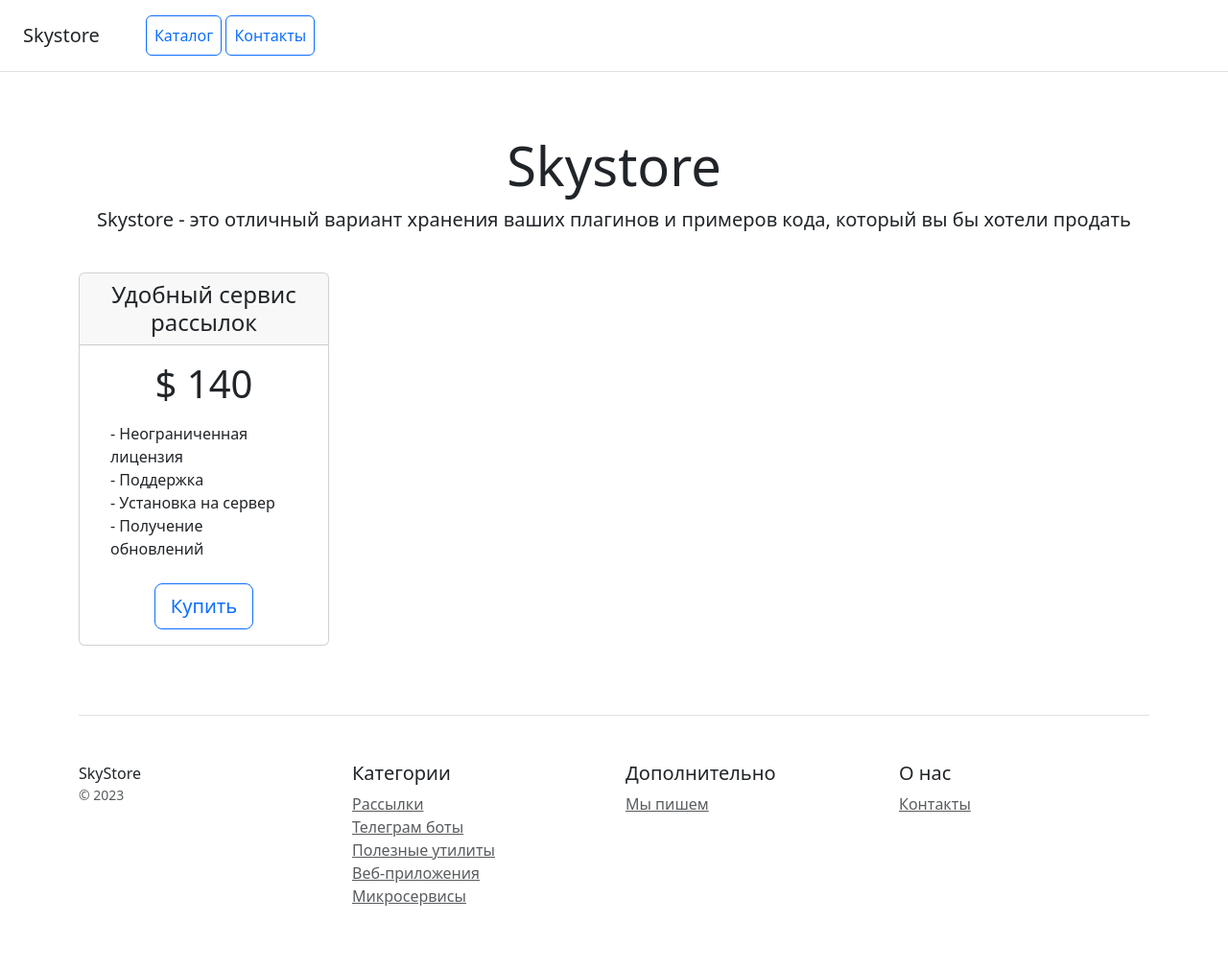
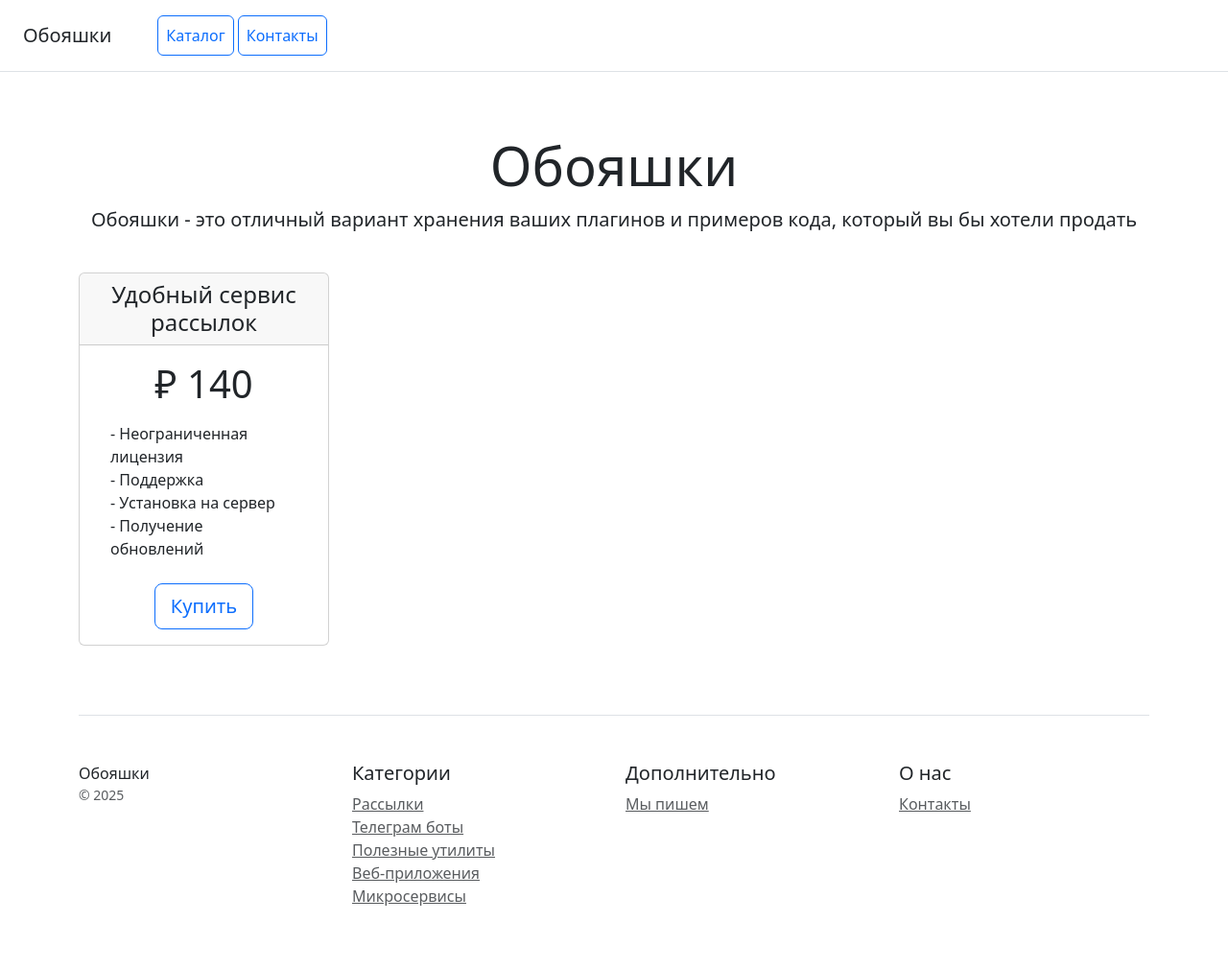
Before and after one commit to Oxana-Bobrysheva/Module_6_online_shop, a Django app: page / in a window 1280 px wide. Shown: the whole page at 96% size. Run offline with Django 5.2, Linux system fonts and the light colour scheme; some libraries are stand-ins or nearby versions.

Commit message:
changes made

```diff
--- a/Module_6_online_shop/urls.py
+++ b/Module_6_online_shop/urls.py
@@ -17,6 +17,7 @@ Including another URLconf
 from django.contrib import admin
 from django.urls import path, include
 
+
 urlpatterns = [
     path('admin/', admin.site.urls),
     path('', include('catalog.urls')),
--- a/catalog/templates/catalog/home.html
+++ b/catalog/templates/catalog/home.html
@@ -5,22 +5,22 @@
 <head>
     <meta charset="utf-8">
     <meta name="viewport" content="width=device-width, initial-scale=1">
-    <title>Skystore</title>
+    <title>Обояшки</title>
     <link rel="stylesheet" href="{% static 'css/bootstrap.min.css' %}">
 
 </head>
 <body>
 <div class="d-flex flex-column flex-md-row align-items-center p-3 px-md-4 mb-3 bg-white border-bottom box-shadow">
-    <h5 class="my-0 mr-md-auto font-weight-normal">Skystore</h5>
+    <h5 class="my-0 mr-md-auto font-weight-normal">Обояшки</h5>
     <nav class="ms-5">
-        <a class="p-2 btn btn-outline-primary" href="/">Каталог</a>
+        <a class="p-2 btn btn-outline-primary" href="/home/">Каталог</a>
         <a class="p-2 btn btn-outline-primary" href="/contacts/">Контакты</a>
     </nav>
 </div>
 
 <div class="pricing-header px-3 py-3 pt-md-5 pb-md-4 mx-auto text-center">
-    <h1 class="display-4">Skystore</h1>
-    <p class="lead">Skystore - это отличный вариант хранения ваших плагинов и примеров кода, который вы бы хотели
+    <h1 class="display-4">Обояшки</h1>
+    <p class="lead">Обояшки - это отличный вариант хранения ваших плагинов и примеров кода, который вы бы хотели
         продать</p>
 </div>
 
@@ -32,7 +32,7 @@
                     <h4 class="my-0 font-weight-normal">Удобный сервис рассылок</h4>
                 </div>
                 <div class="card-body">
-                    <h1 class="card-title pricing-card-title">$ 140</h1>
+                    <h1 class="card-title pricing-card-title">₽ 140</h1>
                     <ul class="list-unstyled mt-3 mb-4 text-start m-3">
                         <li>- Неограниченная лицензия</li>
                         <li>- Поддержка</li>
@@ -48,8 +48,8 @@
     <footer class="pt-4 my-md-5 pt-md-5 border-top">
         <div class="row">
             <div class="col-12 col-md">
-                SkyStore
-                <small class="d-block mb-3 text-muted">&copy; 2023</small>
+                Обояшки
+                <small class="d-block mb-3 text-muted">&copy; 2025</small>
             </div>
             <div class="col-6 col-md">
                 <h5>Категории</h5>
--- a/catalog/urls.py
+++ b/catalog/urls.py
@@ -1,8 +1,8 @@
 from django.urls import path
-from catalog import views
+from . import views
 
 urlpatterns = [
 
     path('', views.home, name='home'),
-    path('', views.contacts, name='contacts'),
+    path('contacts/', views.contacts, name='contacts'),
 ]
--- a/requirements.txt
+++ b/requirements.txt
@@ -115,3 +115,5 @@ wxPython==4.2.1
 xdg==5
 xkit==0.0.0
 zipp==1.0.0
+
+Django~=5.2.3
```
